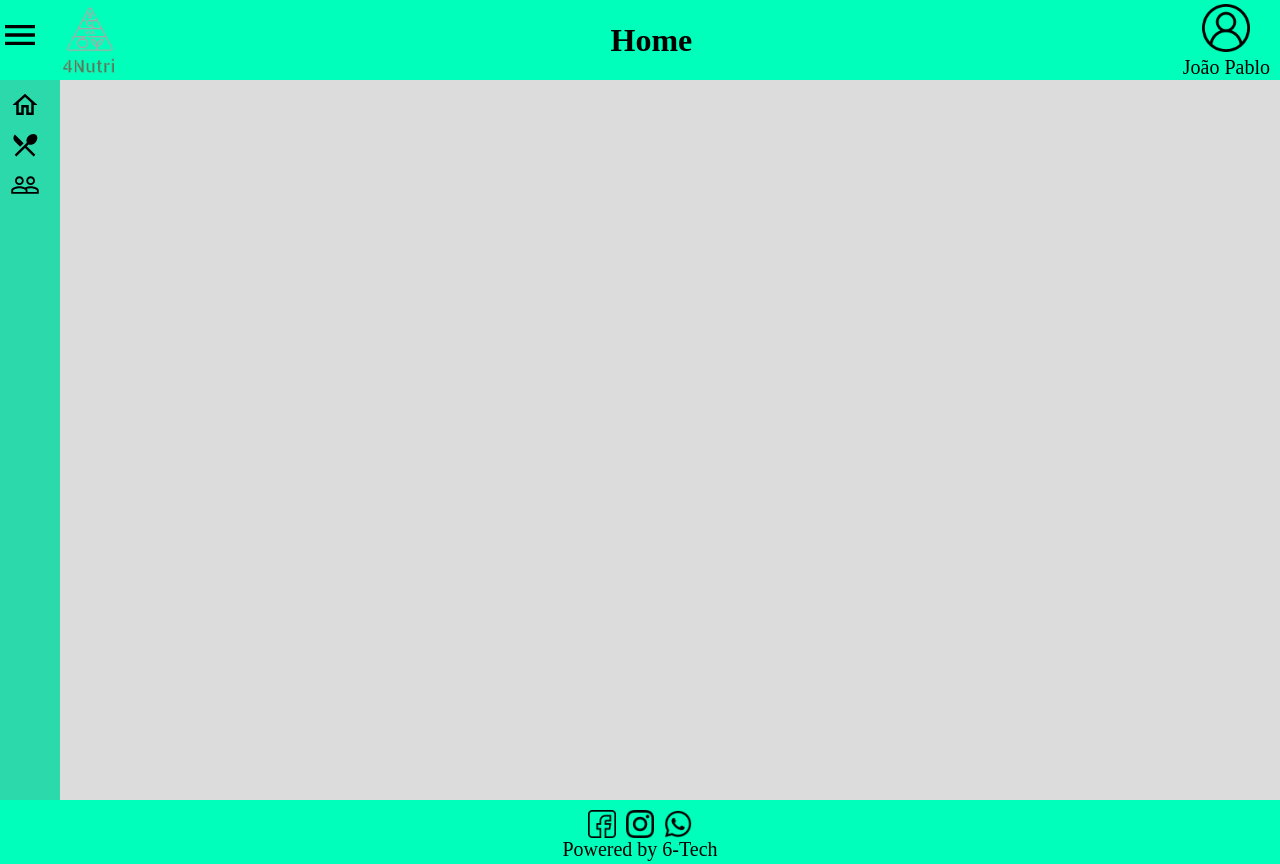
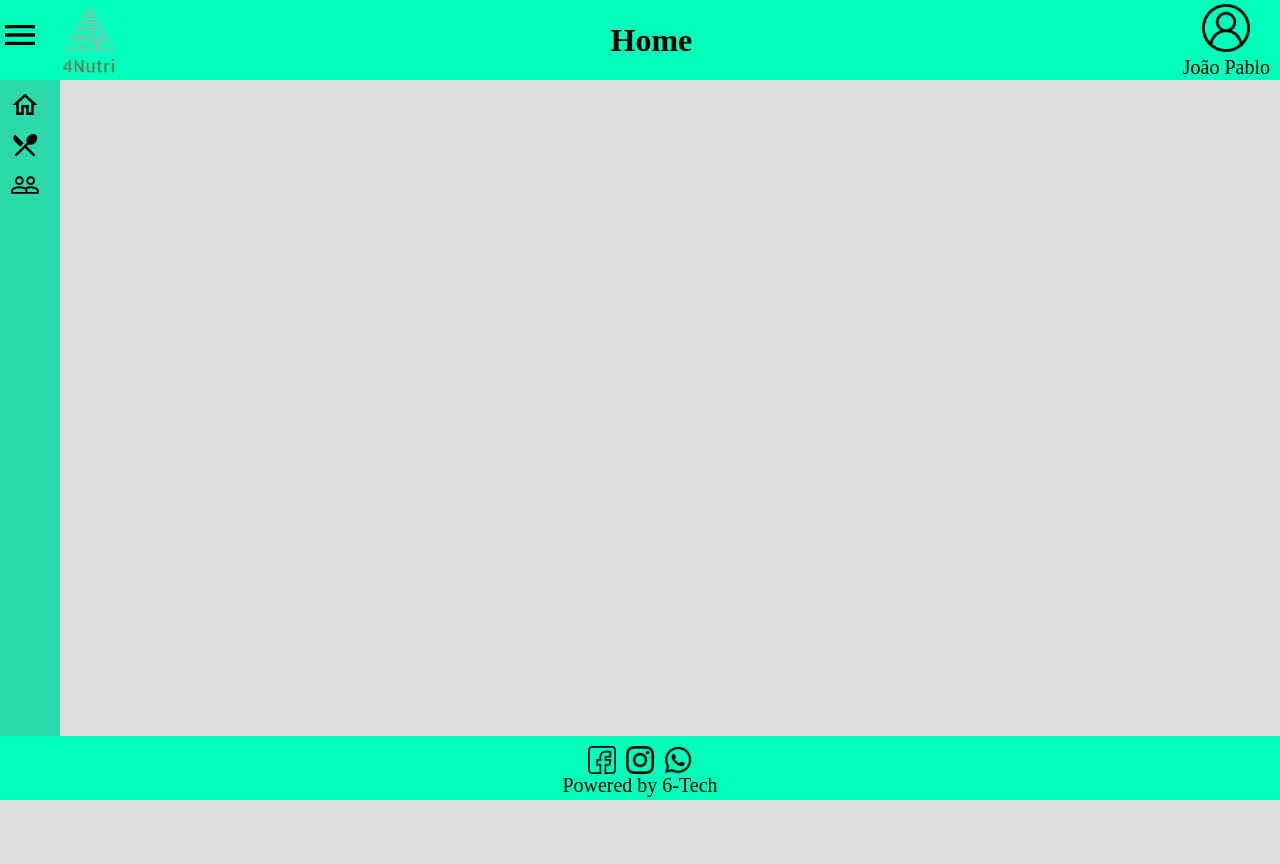
Before and after one commit to IgorFOliveira97/4nutri-web, a React (Create React App) app: page / in a window 1280 px wide. After the commit the page ends 800 px from the top, so only its background shows below. Built offline with nearby package versions, Linux system fonts and the light colour scheme.

Commit message:
refact/page-builder

```diff
--- a/public/index.html
+++ b/public/index.html
@@ -3,7 +3,6 @@
 
 <head>
   <meta charset="utf-8" />
-  <link rel="icon" href="%PUBLIC_URL%/favicon.ico" />
   <meta name="viewport" content="width=device-width, initial-scale=1" />
   <meta name="theme-color" content="#000000" />
   <meta name="description" content="Web site created using create-react-app" />
--- a/src/App.js
+++ b/src/App.js
@@ -4,7 +4,9 @@ import './styles/global-styles.css';
 function App() {
   return (
     <div className="App">
-      <PageBuilder pageName="Home" userName="João Pablo" />
+      <PageBuilder pageName="Home" userName="João Pablo" >
+
+      </PageBuilder>
     </div>
   );
 }
--- a/src/components/PageBuilder/Footer/footer.css
+++ b/src/components/PageBuilder/Footer/footer.css
@@ -3,8 +3,9 @@
 footer {
     width: 100%;
     height: 64px;
-    position: absolute;
+    /* position: absolute;
     bottom: -64px;
+    margin-top: 64px; */
     text-align: center;
     background-color: var(--color-primary--);
 }
--- a/src/components/PageBuilder/Menu/index.jsx
+++ b/src/components/PageBuilder/Menu/index.jsx
@@ -10,18 +10,22 @@ const handleMenu = () =>{
     setShowMenu(showMenu  => !showMenu);
 }
   return (
-    <div className="menu">
-      <MdOutlineMenu  className='menu-icon' onClick={handleMenu} />
-      {showMenu ? <div className={`menu-itens ${showMenu ? 'active' : ''}`}>
+    <div className={`menu ${showMenu ? 'active' : ''}`}>
+      <MdOutlineMenu className='menu-icon' onClick={handleMenu} />
+      <div className="menu-itens">
+          {showMenu ?
+          <>
               <TextBlock icon={MdOutlineHome} display='flex' onClick={handleMenu}>Início</TextBlock>
               <TextBlock icon={MdOutlineRestaurantMenu} display='flex' onClick={handleMenu}>Alimentos</TextBlock>
               <TextBlock icon={MdPeopleOutline} display='flex' onClick={handleMenu}>Pacientes</TextBlock>
-      </div> :
-      <div className="menu-itens">
+          </> :
+          <>
               <TextBlock icon={MdOutlineHome} onClick={handleMenu}/>
               <TextBlock icon={MdOutlineRestaurantMenu} onClick={handleMenu}/>
               <TextBlock icon={MdPeopleOutline} onClick={handleMenu}/>
-      </div> }
+          </>}
+      </div>
     </div>
 )
+
 }
--- a/src/components/PageBuilder/Menu/menu.css
+++ b/src/components/PageBuilder/Menu/menu.css
@@ -1,8 +1,13 @@
 @import '../../../styles/variables.css';
 
 .menu {
-    width: min-content;
-    flex-grow: 1;
+    height: 100%;
+    background-color: var(--color-secondary--);
+    transition: width 20s;
+}
+
+.menu .active {
+    width: 250px;
 }
 
 .menu-icon {
--- a/src/components/PageBuilder/index.jsx
+++ b/src/components/PageBuilder/index.jsx
@@ -2,11 +2,17 @@ import Footer from './Footer';
 import Header from './Header';
 import Menu from './Menu';
 import './page-builder.css';
+
 export default function PageBuilder(props) {
   return (
     <div className='page-builder'>
       <Header pageName={props.pageName} userName={props.userName}/>
-      <Menu />
+      <div className="main-content">
+          <Menu />
+          <div className="page-content">
+            {props.children}
+          </div>
+      </div>
       <Footer />
     </div>
   );
--- a/src/components/PageBuilder/page-builder.css
+++ b/src/components/PageBuilder/page-builder.css
@@ -3,3 +3,15 @@
     flex-direction: column;
     height: 100vh;
 }
+
+.main-content {
+    display: flex;
+    flex-grow: 1;
+}
+
+.page-content {
+    max-width: 100%;
+
+    flex-grow: 1;
+    padding: 6px 2%;
+}
--- a/src/styles/global-styles.css
+++ b/src/styles/global-styles.css
@@ -4,12 +4,7 @@
     list-style: none;
 }
 
-body,
-html {
-    height: 100%;
+body {
+    overflow-x: hidden;
+    background-color: #DCDCDC;
 }
-
-body {
-    background-color: #DCDCDC;
-    /* height: 100%; */
-}
```
Lines whose indentation alone changed are shown as unchanged.
